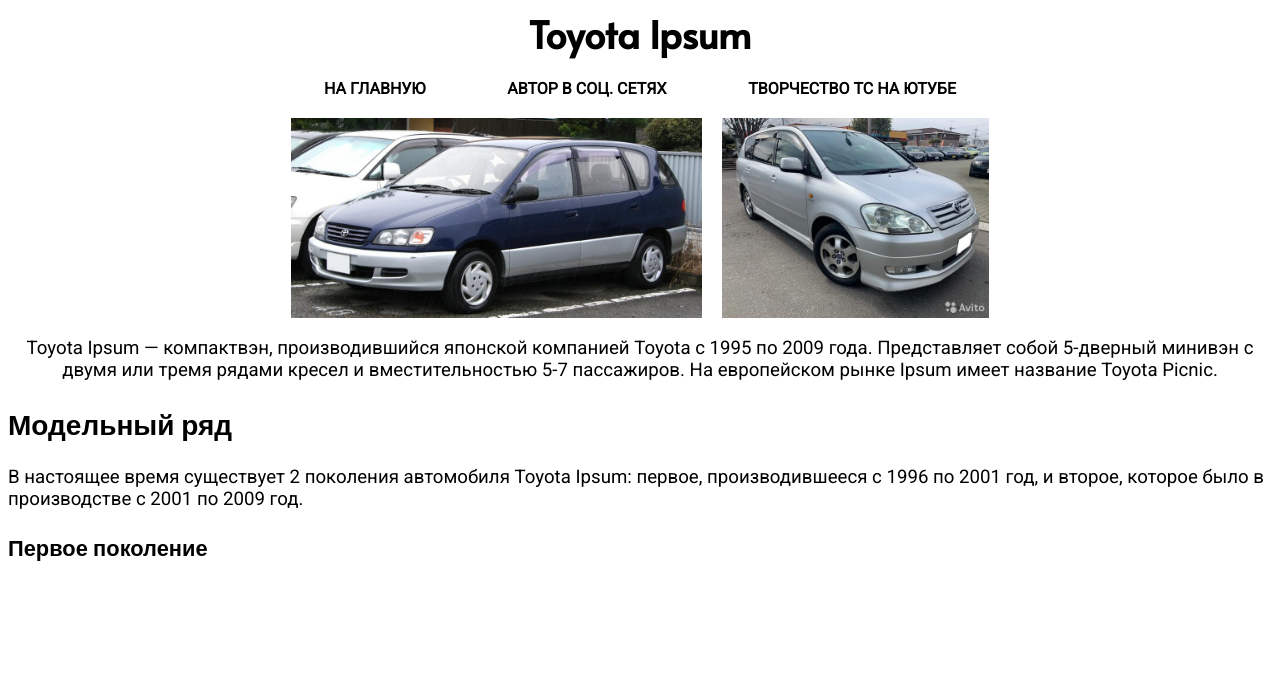
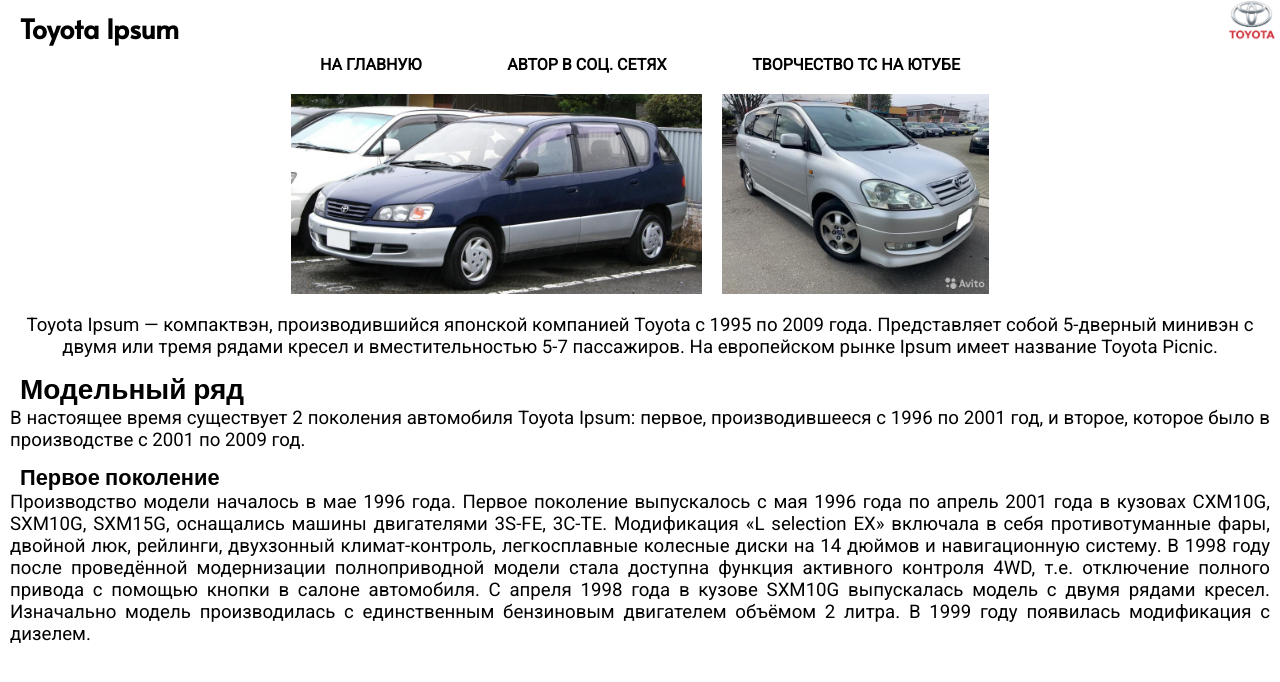
Before and after one commit to ortonormal2007/ortonormal2007.github.io, a plain HTML site: page index.html in a window 1280 px wide. Drawn offline with Linux system fonts and the light colour scheme.

Commit message:
info added

```diff
--- a/index.html
+++ b/index.html
@@ -13,9 +13,14 @@
     </head>
     <body>
         <header>
-            <h1 class="hdr_main">
-                Toyota Ipsum
-            </h1>
+            <div class="hdr_main">
+                <h1 class="hdr" >
+                    Toyota Ipsum
+                </h1>
+            </div>
+            <div class="toyota_logo">
+                <img class="logo" src="images/logo.png" alt="logo">
+            </div>
         </header>
         <nav>
             <div class="menu_total">
@@ -53,6 +58,19 @@
                 производившееся с 1996 по 2001 год, и второе, которое было в производстве с 2001 по 2009 год.
             </p>
             <h3 class="first_gen">Первое поколение</h3>
+            <p class="fg_descr" >
+                Производство модели началось в мае 1996 года. Первое поколение выпускалось
+                с мая 1996 года по апрель 2001 года в кузовах CXM10G, SXM10G, SXM15G, оснащались
+                машины двигателями 3S-FE, 3C-TE. Модификация «L selection EX» включала в себя
+                противотуманные фары, двойной люк, рейлинги, двухзонный климат-контроль,
+                легкосплавные колесные диски на 14 дюймов и навигационную систему.
+                В 1998 году после проведённой модернизации полноприводной модели стала доступна
+                функция активного контроля 4WD, т.е. отключение полного привода с помощью кнопки
+                в салоне автомобиля. С апреля 1998 года в кузове SXM10G выпускалась модель с двумя
+                рядами кресел. Изначально модель производилась с единственным бензиновым
+                двигателем объёмом 2 литра. В 1999 году появилась модификация с дизелем.
+            </p>
+
         </main>
     </body>
 </html>
--- a/styles/style.css
+++ b/styles/style.css
@@ -1,11 +1,33 @@
 body {
+    margin: 0;
     font-family: 'Roboto', sans-serif;
     font-size: 14pt;
 }
 
+header {
+    height: 40px;
+    display: flex;
+    justify-content: space-between;
+    padding: 0 0 15px 0;
+}
+
 .hdr_main {
-    margin: 0 0 20px;
-    text-align: center;
+    margin: 0 0 0 0;
+}
+
+.hdr {
+    text-align: left;
+    font-size: 20pt;
+}
+
+.toyota_logo {
+    height: 100%;
+    margin: 0 0 0 0;
+}
+
+.logo {
+    padding: 0;
+    background-color: #fff;
 }
 
 nav {
@@ -49,11 +71,17 @@
     margin-top: 5px;
 }
 
+p {
+    text-align: justify;
+    margin: 0 10px;
+}
+
 .intro_text {
     text-align: center;
 }
 
 h1,h2,h3,h4,h5 {
+    margin: 10px 0 0 20px;
     font-family: 'Alata', sans-serif;
 }
 
@@ -62,6 +90,7 @@
 }
 
 .cars {
+    margin-bottom: 20px;
     height: 200px;
     display: flex;
     justify-content: center;
```
Also changed, not shown: images/logo.png (added).
